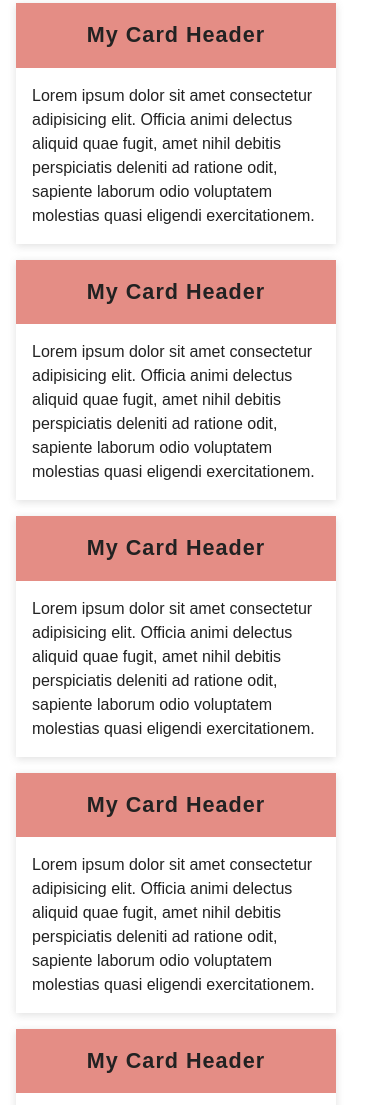
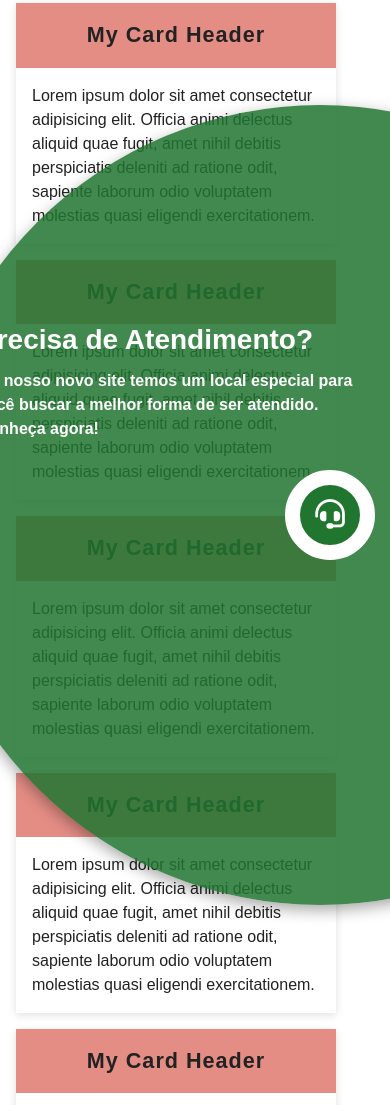
Before and after one commit to lucivaldo/action-button-expand, a plain HTML site: page index.html in a window 390 px wide. Shown: the part 269-1374 px from the top of the page. Drawn offline with Linux system fonts and the light colour scheme.

Commit message:
Componente finalizado

```diff
--- a/css/components.css
+++ b/css/components.css
@@ -28,3 +28,191 @@
   background-color: #fff;
   padding: var(--card-p-x) var(--card-p-y);
 }
+
+/* Expand Tap */
+
+.expand-tap {
+  --expand-tap-w: 800px;
+  --expand-tap-h: 800px;
+  --expand-tap-offset-x: -330px;
+  --expand-tap-offset-y: -330px;
+
+  position: fixed;
+  bottom: var(--expand-tap-offset-y);
+  right: var(--expand-tap-offset-x);
+
+  width: var(--expand-tap-w);
+  height: var(--expand-tap-h);
+
+  display: flex;
+  align-items: center;
+}
+
+.expand-tap:after {
+  background-color: rgba(32, 117, 47, 0.85);
+  border-radius: 50%;
+  box-shadow: rgba(0, 0, 0, 0.35) 0px 5px 15px;;
+  content: '';
+  position: absolute;
+  top: 0;
+  right: 0;
+  width: 100%;
+  height: 100%;
+  z-index: -1;
+
+  scale: 0;
+  transition: scale 0.3s cubic-bezier(0.42, 0, 0.58, 1);
+}
+
+.expand-tap.expand-tap--open {
+  visibility: visible;
+  opacity: 1;
+}
+
+.expand-tap.expand-tap--open:after {
+  scale: 1;
+}
+
+.expand-tap__content {
+  visibility: hidden;
+  opacity: 0;
+
+  transition: opacity 0.5s cubic-bezier(0.42, 0, 0.58, 1);
+
+  max-width: 400px;
+  margin-top: -250px;
+  margin-left: 50px;
+  padding: 0.5rem;
+}
+
+.expand-tap.expand-tap--open .expand-tap__content {
+  visibility: visible;
+  opacity: 1;
+}
+
+.expand-tap__content h2 {
+  color: #fff;
+  font-size: 1.75rem;
+  margin-bottom: 0.5rem;
+}
+
+.expand-tap__content p {
+  color: #fff;
+  font-weight: bold;
+}
+
+.expand-tap__wave {
+  --expand-tap-wave-w: 120px;
+  --expand-tap-wave-h: 120px;
+
+  position: absolute;
+  top: calc(var(--expand-tap-h) + var(--expand-tap-offset-y) - var(--expand-tap-wave-h));
+  left: calc(var(--expand-tap-w) + var(--expand-tap-offset-x) - var(--expand-tap-wave-w));
+
+  display: flex;
+  justify-content: center;
+  align-items: center;
+
+  width: var(--expand-tap-wave-w);
+  height: var(--expand-tap-wave-h);
+}
+
+.expand-tap__wave button {
+  width: 60px;
+  height: 60px;
+
+  border: 0;
+  border-radius: 50%;
+  background-color: rgb(32, 117, 47);
+  color: #fff;
+  outline: 15px solid #fff;
+  font-size: 1.85rem;
+  cursor: pointer;
+  transform: scale(1);
+  animation: pulse-effect 1s infinite;
+}
+
+.expand-tap__wave button:hover {
+  background-color: #2ea342;
+}
+
+@keyframes pulse-effect {
+  0% {
+    transform: scale(1);
+    box-shadow: 0 0 0 0 rgba(255, 255, 255, 0.7);
+  }
+
+  70% {
+    transform: scale(1);
+    box-shadow: 0 0 0 50px rgba(255, 255, 255, 0);
+  }
+
+  100% {
+    transform: scale(1);
+    box-shadow: 0 0 0 0 rgba(255, 255, 255, 0);
+  }
+}
+
+/* My Content */
+
+.expand-tap-target {
+  position: fixed;
+  bottom: 115px;
+  right: 15px;
+  max-width: 350px;
+  max-height: 0; /* 400px */
+  overflow: auto;
+
+  background-color: #fff;
+  z-index: 10;
+
+  transition: all 0.35s ease-out
+}
+
+.expand-tap-target--show {
+  max-height: 400px
+}
+
+.my-content {
+  background-color: #fff;
+  box-shadow: rgba(0, 0, 0, 0.24) 0px 3px 8px;
+  height: 100%;
+  overflow: auto;
+}
+
+.my-content__header {
+  background-color: #dff9e3;
+  color: rgb(32, 117, 47);
+  font-weight: bold;
+  font-size: 1.25rem;
+  text-align: center;
+  padding: 1rem;
+}
+
+.my-content__body ul {
+  list-style: none;
+  margin: 0;
+  padding: 0;
+}
+
+.my-content__body ul li {
+  display: flex;
+  gap: 1rem;
+  padding: 1rem;
+}
+
+.my-content__body ul li span {
+  background-color: rgb(32, 117, 47);
+  color: #fff;
+  width: 45px;
+  height: 45px;
+  border-radius: 50%;
+  flex-shrink: 0;
+  display: flex;
+  justify-content: center;
+  align-items: center;
+}
+
+.my-content__body ul li:not(:last-child) {
+  border-bottom: 1px solid #eaeaea;
+}
--- a/index.html
+++ b/index.html
@@ -6,6 +6,14 @@
     <meta name="viewport" content="width=device-width, initial-scale=1.0">
 
     <title>Action Button Expand</title>
+
+    <link
+      rel="stylesheet"
+      href="https://cdnjs.cloudflare.com/ajax/libs/font-awesome/6.2.1/css/all.min.css"
+      integrity="sha512-MV7K8+y+gLIBoVD59lQIYicR65iaqukzvf/nwasF0nqhPay5w/9lJmVM2hMDcnK1OnMGCdVK+iQrJ7lzPJQd1w=="
+      crossorigin="anonymous"
+      referrerpolicy="no-referrer"
+    >
 
     <link rel="stylesheet" href="./css/styles.css">
 
@@ -144,5 +152,103 @@
         </div>
       </div>
     </div>
+
+    <div class="expand-tap-target">
+      <div class="my-content">
+        <div class="my-content__header">
+          Precisa de Atendimento?
+        </div>
+
+        <div class="my-content__body">
+          <ul>
+            <li>
+              <span>
+                <i class="fa-solid fa-phone"></i>
+              </span>
+
+              <div>
+                <p>0800 111 1111</p>
+
+                <p>
+                  Lorem ipsum dolor sit amet consectetur, adipisicing elit.
+                </p>
+              </div>
+            </li>
+
+            <li>
+              <span>
+                <i class="fa-solid fa-phone"></i>
+              </span>
+
+              <div>
+                <p>0800 222 2222</p>
+
+                <p>
+                  Lorem ipsum dolor sit amet consectetur adipisicing elit.
+                </p>
+              </div>
+            </li>
+
+            <li>
+              <span>
+                <i class="fa-solid fa-phone"></i>
+              </span>
+
+              <div>
+                <p>0800 333 3333</p>
+
+                <p>
+                  Lorem ipsum dolor sit amet consectetur adipisicing elit.
+                </p>
+              </div>
+            </li>
+
+            <li>
+              <span>
+                <i class="fa-solid fa-phone"></i>
+              </span>
+
+              <div>
+                <p>0800 444 4444</p>
+
+                <p>
+                  Lorem ipsum dolor sit amet consectetur adipisicing elit.
+                </p>
+              </div>
+            </li>
+
+            <li>
+              <span>
+                <i class="fa-solid fa-phone"></i>
+              </span>
+
+              <div>
+                <p>0800 555 5555</p>
+
+                <p>
+                  Lorem ipsum dolor sit amet consectetur adipisicing elit.
+                </p>
+              </div>
+            </li>
+          </ul>
+        </div>
+      </div>
+    </div>
+
+    <div class="expand-tap expand-tap--open">
+      <div class="expand-tap__content">
+        <h2>Precisa de Atendimento?</h2>
+
+        <p>
+          No nosso novo site temos um local especial para você buscar a melhor forma de ser atendido. Conheça agora!
+        </p>
+      </div>
+
+      <div class="expand-tap__wave">
+        <button type="button">
+          <i class="fa-solid fa-headset"></i>
+        </button>
+      </div>
+    </div>
   </body>
 </html>
--- a/js/script.js
+++ b/js/script.js
@@ -0,0 +1,18 @@
+const expandTap = document.querySelector('.expand-tap');
+const expandTapWave = expandTap.querySelector('.expand-tap__wave');
+const expandTapButton = expandTap.querySelector('.expand-tap__wave button[type=button]');
+const expandTapTarget = document.querySelector('.expand-tap-target');
+
+window.addEventListener('click', ({ target }) => {
+  if (!expandTap.contains(target)) {
+    expandTap.classList.remove('expand-tap--open');
+  }
+});
+
+expandTapButton.addEventListener('click', ({ target }) => {
+  if (expandTap.classList.contains('expand-tap--open')) {
+    expandTap.classList.remove('expand-tap--open');
+  }
+
+  expandTapTarget.classList.toggle('expand-tap-target--show');
+});
```
